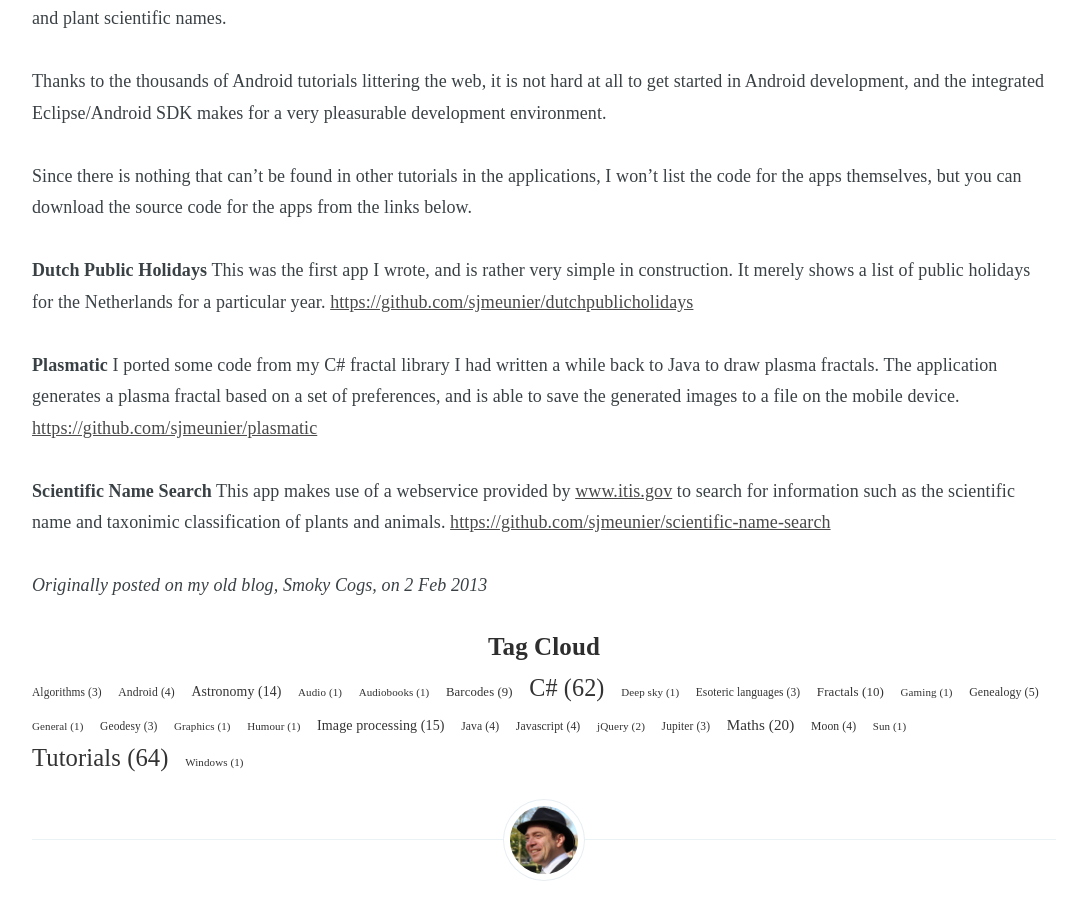
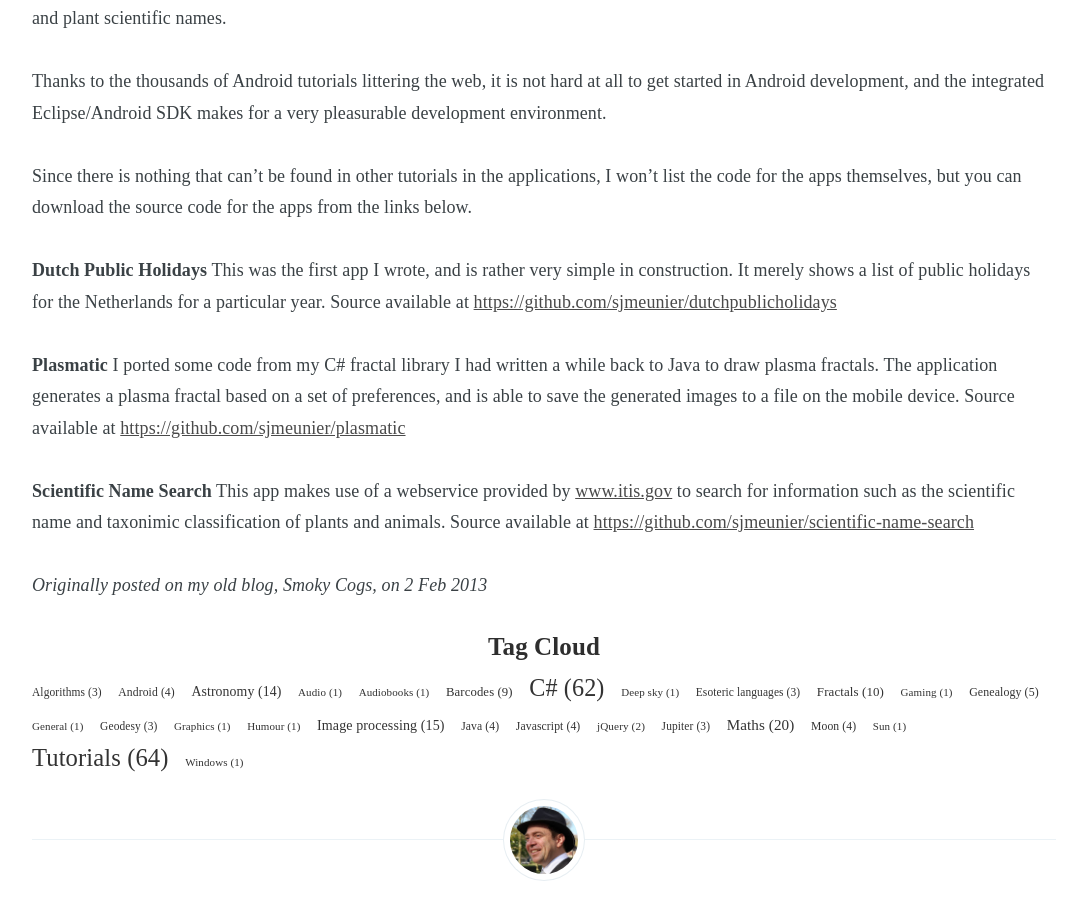
Before and after one commit to sjmeunier/sjmeunier.github.io, a Jekyll site: the page built from _posts/2013-02-05-my-experimentation-with-android.md, in a window 1280 px wide and 900 px high, scrolled down 473 px. Shown: the whole window, without its empty margins (96-1170 px from the left). Built offline with Jekyll 4.4.1, drawn with Linux system fonts in a browser that asks for light colours; some web fonts are replaced; comment, search, counter and statistics services are not loaded.

Commit message:
no message

```diff
--- a/_posts/2013-02-05-my-experimentation-with-android.md
+++ b/_posts/2013-02-05-my-experimentation-with-android.md
@@ -16,14 +16,14 @@ Since there is nothing that can&#8217;t be found in other tutorials in the appli
 
 **Dutch Public Holidays**
 This was the first app I wrote, and is rather very simple in construction. It merely shows a list of public holidays for the Netherlands for a particular year.
-[https://github.com/sjmeunier/dutchpublicholidays](https://github.com/sjmeunier/dutchpublicholidays)
+Source available at [https://github.com/sjmeunier/dutchpublicholidays](https://github.com/sjmeunier/dutchpublicholidays)
 
 **Plasmatic**
 I ported some code from my C&#35; fractal library I had written a while back to Java to draw plasma fractals. The application generates a plasma fractal based on a set of preferences, and is able to save the generated images to a file on the mobile device.
-[https://github.com/sjmeunier/plasmatic](https://github.com/sjmeunier/plasmatic)
+Source available at [https://github.com/sjmeunier/plasmatic](https://github.com/sjmeunier/plasmatic)
 
 **Scientific Name Search**
 This app makes use of a webservice provided by [www.itis.gov](http://www.itis.gov/) to search for information such as the scientific name and taxonimic classification of plants and animals.
-[https://github.com/sjmeunier/scientific-name-search](https://github.com/sjmeunier/scientific-name-search)
+Source available at [https://github.com/sjmeunier/scientific-name-search](https://github.com/sjmeunier/scientific-name-search)
 
 _Originally posted on my old blog, Smoky Cogs, on 2 Feb 2013_
```
Also changed, not shown: _posts/2013-08-09-night-sky-tools.md (+2 -2 lines).
